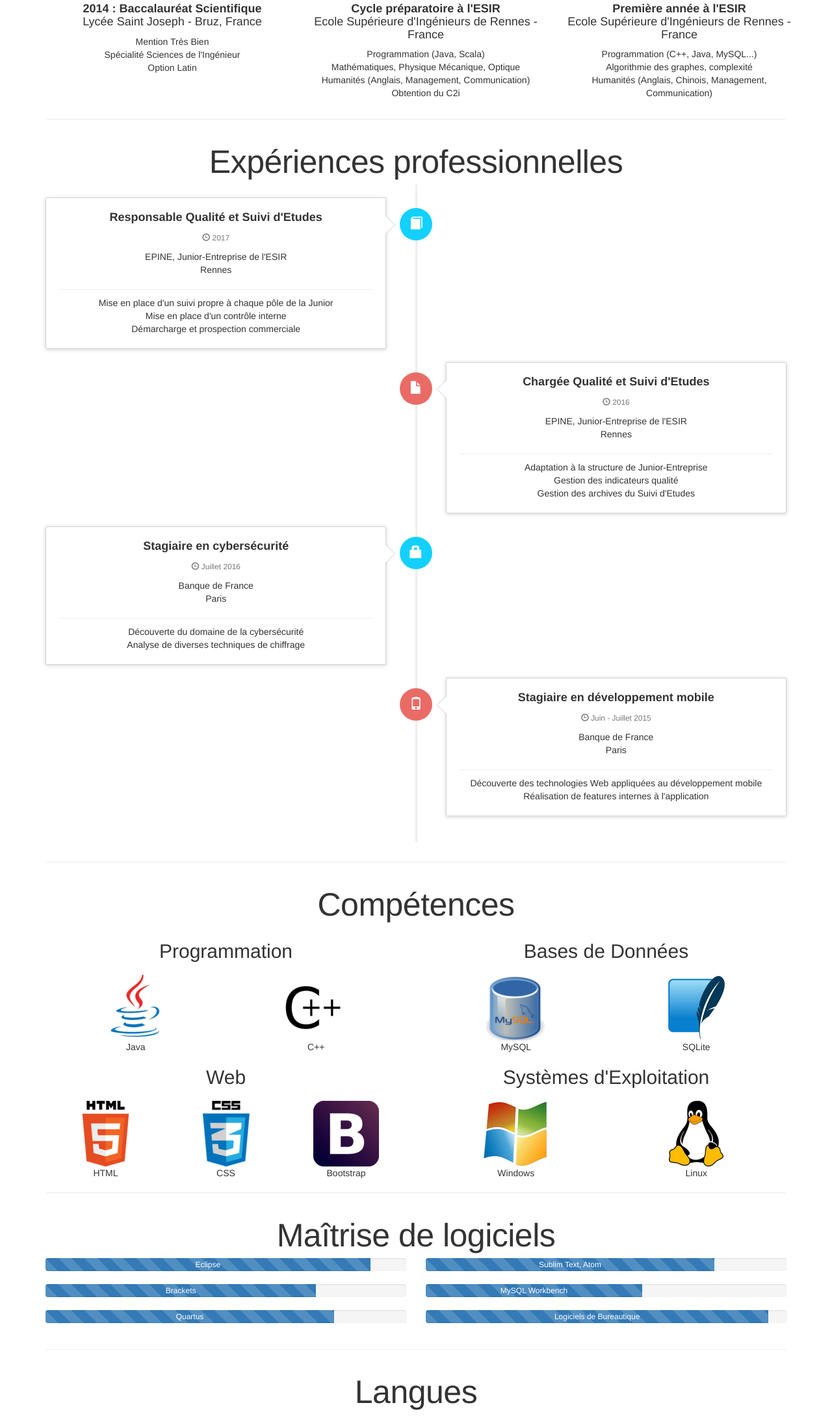
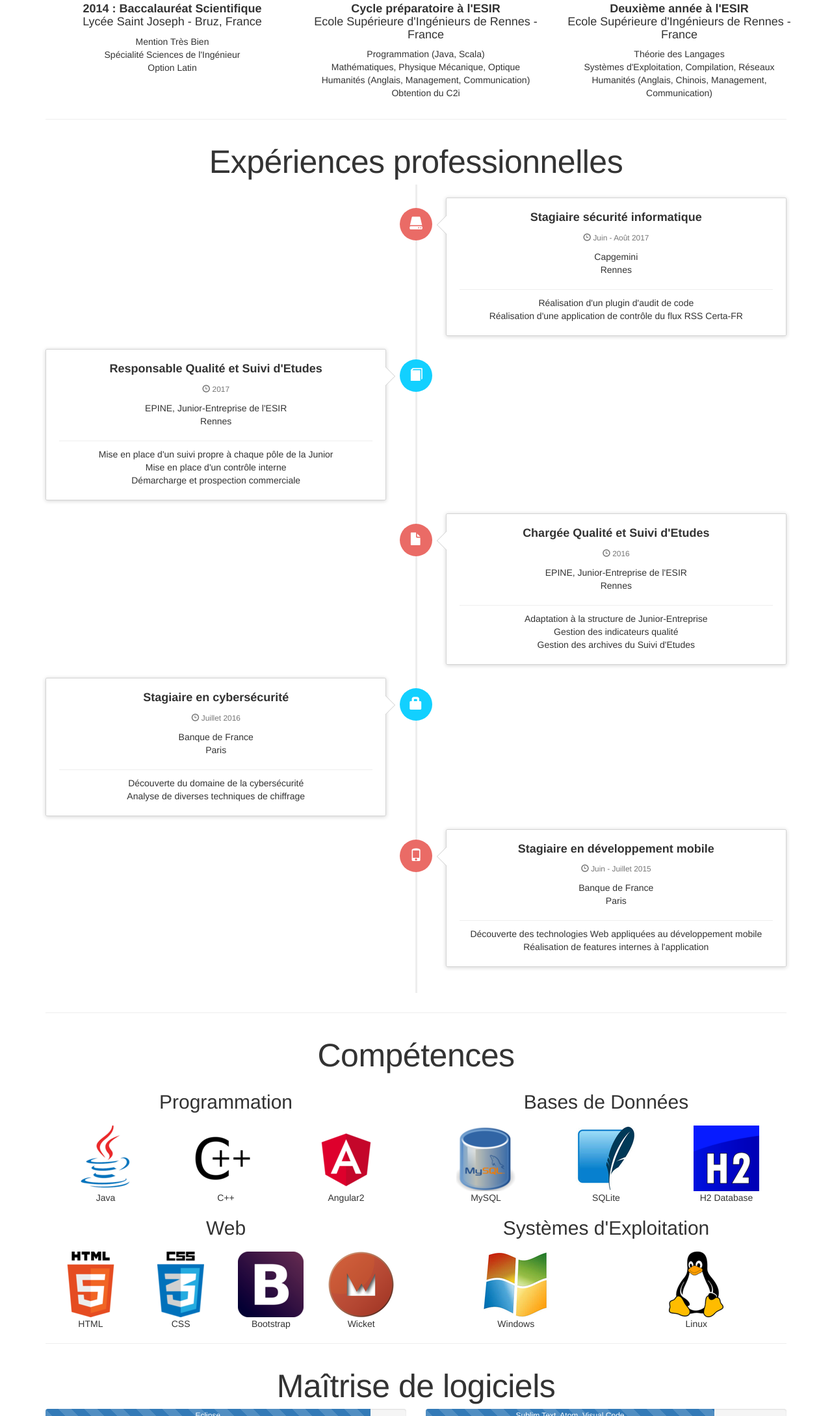
Before and after one commit to Starbeuck/Projects, a plain HTML site: page SiteWeb/cv.html in a window 1280 px wide. Shown: the part 621-2800 px from the top of the page at 65% size. Drawn offline with nearby package versions, Linux system fonts and the light colour scheme.

Commit message:
Modification
Update for the new year at ESIR

```diff
--- a/SiteWeb/cv.html
+++ b/SiteWeb/cv.html
@@ -120,9 +120,9 @@
 
                     <!-- Première année d'ingénieurs -->
                     <div class="col-lg-4">
-                        <img src="img/2017.png" alt="2017">
-                        <h4><b>Première année à l'ESIR </b><br> Ecole Supérieure d'Ingénieurs de Rennes - France</h4>
-                        <p>Programmation (C++, Java, MySQL...) <br> Algorithmie des graphes, complexité <br> Humanités (Anglais, Chinois, Management, Communication)
+                        <img src="img/2018.png" alt="2018">
+                        <h4><b>Deuxième année à l'ESIR </b><br> Ecole Supérieure d'Ingénieurs de Rennes - France</h4>
+                        <p>Théorie des Langages <br> Systèmes d'Exploitation, Compilation, Réseaux <br> Humanités (Anglais, Chinois, Management, Communication)
                     </div>
                     <!-- Fin de première année -->
                 </div>
@@ -141,6 +141,29 @@
             <!-- ajout de la timeline -->
             <div class="container">
                 <ul class="timeline">
+
+                    <!-- Stagiaire Capgemini -->
+                     <li class="timeline-inverted">
+                        <div class="timeline-badge marron"><i class="glyphicon glyphicon-hdd"></i></div>
+                        <div class="timeline-panel">
+
+                            <!-- ajout du titre et de la période-->
+                            <div class="timeline-heading">
+                                <h4 class="timeline-title">Stagiaire sécurité informatique</h4>
+                                <p><small class="text-muted"><i class="glyphicon glyphicon-time"></i> Juin - Août 2017</small></p>
+                            </div>
+
+                            <!-- informations complémentaires-->
+                            <div class="timeline-body">
+                                <p>Capgemini<br> Rennes</p>
+
+                                <!-- ajout d'une ligne horizontale -->
+                                <hr class="featurette-divider">
+
+                                <p>Réalisation d'un plugin d'audit de code<br>Réalisation d'une application de contrôle du flux RSS Certa-FR</p>
+                            </div>
+                        </div>
+                    </li>
 
                     <!-- Responsable Qualité et SDE à l'EPINE -->
                     <li>
@@ -249,7 +272,7 @@
                 <h2 style="margin-bottom:20px;">Programmation</h2>
 
                 <!-- java -->
-                <div class="col-xs-6">
+                <div class="col-xs-4">
                     <figure>
                         <img src="img/java.png" alt="logo Java"> <br>
                         <figcaption>Java</figcaption>
@@ -258,7 +281,7 @@
                 <!-- fin java -->
 
                 <!-- c++ -->
-                <div class="col-xs-6">
+                <div class="col-xs-4">
                     <figure>
                         <img src="img/c.png" alt="logo c++"> <br>
                         <figcaption>C++</figcaption>
@@ -266,6 +289,14 @@
                 </div>
                 <!-- fin c++ -->
 
+                 <!-- angular -->
+                <div class="col-xs-4">
+                    <figure>
+                        <img src="img/angular.png" alt="logo angular"> <br>
+                        <figcaption>Angular2</figcaption>
+                    </figure>
+                </div>
+                <!-- fin angular -->
 
             </div>
             <!-- fin programmation -->
@@ -275,7 +306,7 @@
                 <h2 style="margin-bottom:20px;">Bases de Données</h2>
 
                 <!-- Mysql -->
-                <div class="col-xs-6">
+                <div class="col-xs-4">
                     <figure>
                         <img src="img/mysql.png" alt="logo MySQL"> <br>
                         <figcaption>MySQL</figcaption>
@@ -284,7 +315,7 @@
                 <!-- fin mysql -->
 
                 <!-- sqlite -->
-                <div class="col-xs-6">
+                <div class="col-xs-4">
                     <figure>
                         <img src="img/sqlite.png" alt="logo SQLite"> <br>
                         <figcaption>SQLite</figcaption>
@@ -292,6 +323,15 @@
                 </div>
                 <!-- fin sqlite -->
 
+
+                <!-- h2 -->
+                <div class="col-xs-4">
+                    <figure>
+                        <img src="img/h2.png" alt="logo h2"> <br>
+                        <figcaption>H2 Database</figcaption>
+                    </figure>
+                </div>
+                <!-- fin h2 -->
 
             </div>
             <!-- fin bases de données -->
@@ -301,7 +341,7 @@
                 <h2 style="margin-bottom:20px;">Web</h2>
 
                 <!-- html -->
-                <div class="col-xs-4">
+                <div class="col-xs-3">
                     <figure>
                         <img src="img/html.png" alt="logo HTML"> <br>
                         <figcaption>HTML</figcaption>
@@ -310,7 +350,7 @@
                 <!-- fin html -->
 
                 <!-- css -->
-                <div class="col-xs-4">
+                <div class="col-xs-3">
                     <figure>
                         <img src="img/css.png" alt="logo CSS"> <br>
                         <figcaption>CSS</figcaption>
@@ -319,13 +359,23 @@
                 <!-- fin css -->
 
                 <!-- html -->
-                <div class="col-xs-4">
+                <div class="col-xs-3">
                     <figure>
                         <img src="img/bootstrap.png" alt="logo Bootstrap"> <br>
                         <figcaption>Bootstrap</figcaption>
                     </figure>
                 </div>
                 <!-- fin html -->
+
+                <!-- wicket -->
+                <div class="col-xs-3">
+                    <figure>
+                        <img src="img/wicket.png" alt="logo Wicket"> <br>
+                        <figcaption>Wicket</figcaption>
+                    </figure>
+                </div>
+                <!-- fin wicket -->
+
             </div>
             <!-- fin programmation web -->
 
@@ -379,7 +429,7 @@
             <div class="col-md-6 col-xs-12">
                 <div class="progress">
                     <div class="progress-bar progress-bar-striped active" role="progressbar" aria-valuenow="40" aria-valuemin="0" aria-valuemax="100" style="width:80%">
-                        Sublim Text, Atom
+                        Sublim Text, Atom, Visual Code
                     </div>
                 </div>
             </div>
@@ -399,7 +449,7 @@
             <div class="col-md-6 col-xs-12">
                 <div class="progress">
                     <div class="progress-bar progress-bar-striped active" role="progressbar" aria-valuenow="40" aria-valuemin="0" aria-valuemax="100" style="width:60%">
-                        MySQL Workbench
+                        MySQL Workbench, H2 Console
                     </div>
                 </div>
             </div>
```
Also changed, not shown: SiteWeb/contact.html (+0 -3 lines), SiteWeb/portefolio.html (+1 -1 lines), SiteWeb/img/2018.png (added), SiteWeb/img/angular.png (added), SiteWeb/img/h2.png (added), SiteWeb/img/wicket.png (added), 2 other files.
